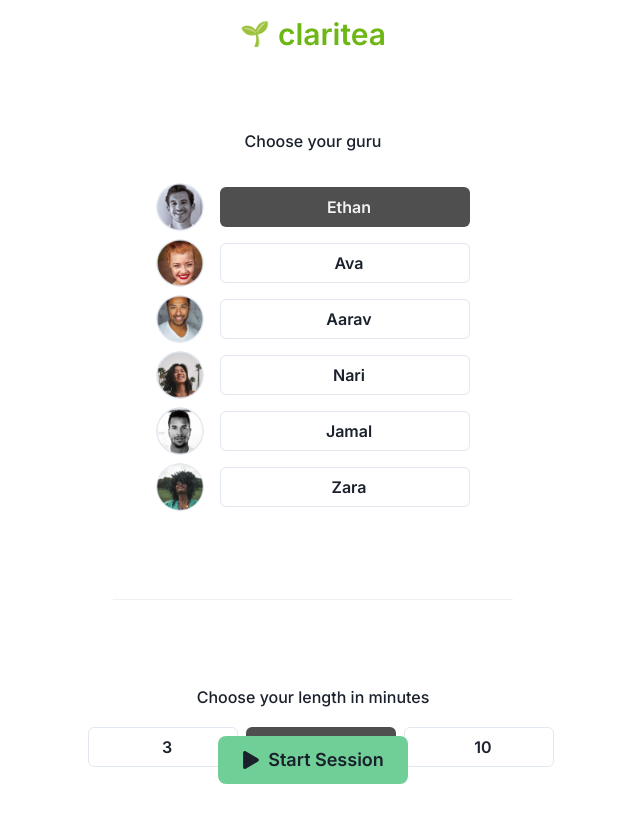
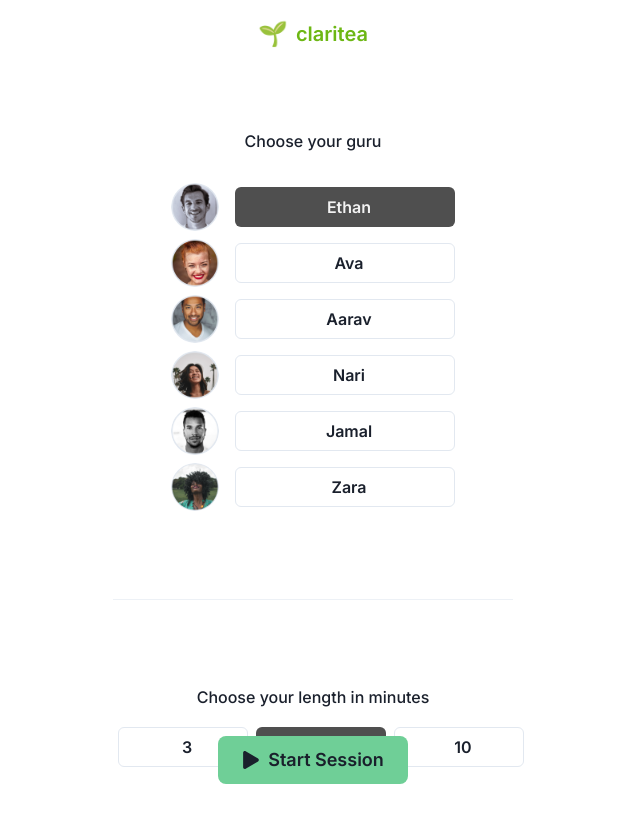
Before and after one commit to eric-yates/meditation-app, a React (Create React App) app: page / in a window 1280 px wide. Shown: the top 822 px of the page, without its empty margins (327-967 px from the left). Built offline with nearby package versions, Linux system fonts and the light colour scheme.

Commit message:
Final updates

```diff
--- a/src/Home.tsx
+++ b/src/Home.tsx
@@ -54,7 +54,7 @@ const Page = () => {
         <Text fontSize="2xl" mr={2}>
           🌱
         </Text>
-        <Heading as="h2" size="lg" fontWeight="semibold" color='#6DB714'>
+        <Heading as="h3" size="md" fontWeight="semibold" color='#6DB714'>
           claritea
         </Heading>
       </Flex>
@@ -80,7 +80,7 @@ const Page = () => {
               _hover={{
                 cursor: "pointer",
               }}
-              width={"250px"}
+              width={"220px"}
               onClick={() => handleGuruChange(guru.name)}
             >
               <Flex align="center" justify="space-between">
@@ -117,7 +117,7 @@ const Page = () => {
               _hover={{
                 cursor: 'pointer',
               }}
-              width={"150px"}
+              width={"130px"}
               onClick={() => handleLengthChange(length.value)}
             >
             <Flex align="center" justify="space-between">
@@ -131,6 +131,7 @@ const Page = () => {
         </Stack>
         <Stack align={"center"}>
       <Flex width={"25rem"} mt={12} mb={12}>
+
       <Button
           position="fixed"
           bottom={4}
@@ -144,6 +145,20 @@ const Page = () => {
           px={6}
           py={3}
           onClick={handleStartSession}
+        //   _before={{
+        //     content: '""',
+        //     position: 'absolute',
+        //     top: 0,
+        //     left: 0,
+        //     right: 0,
+        //     bottom: 0,
+        //     zIndex: -1,
+        //     backdropFilter: 'blur(10px)',
+
+        //   }}
+        _hover={{
+                backgroundColor: "#38A169"
+              }}
         >
           <FaPlay style={{ marginRight: '0.5rem' }} />
           Start Session
```
